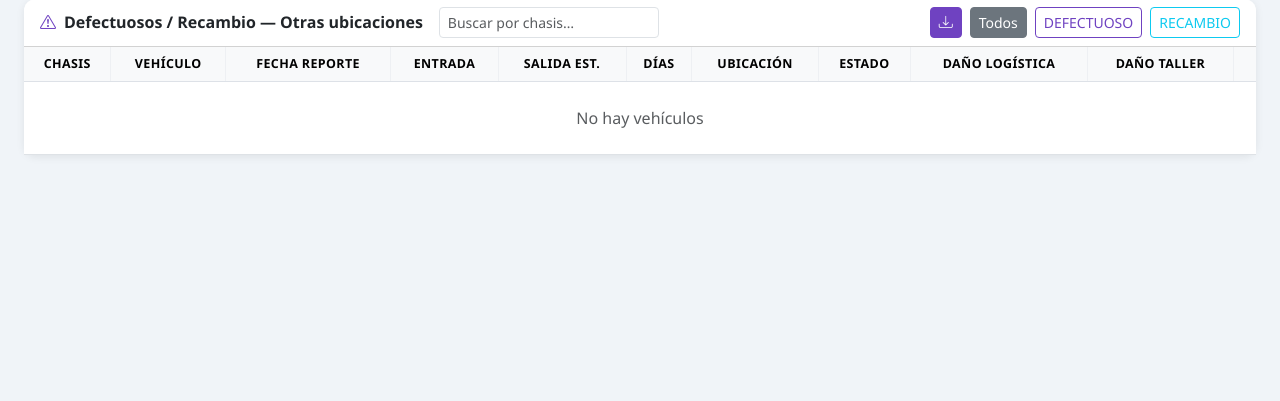
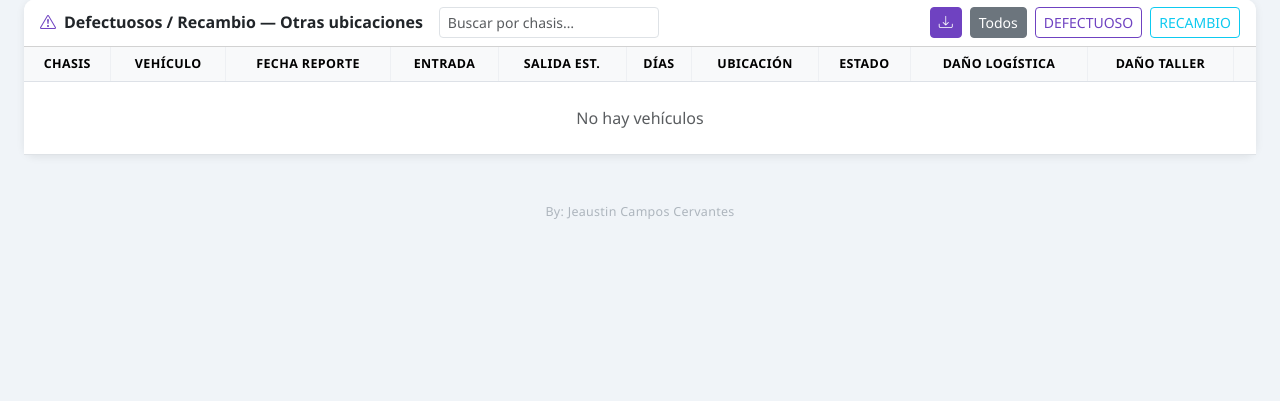
Before and after one commit to Jeaustin288/taller-tracker, a Flask app: page / in a window 1280 px wide. Shown: the part 399-800 px from the top of the page. Run offline with Flask 3, Linux system fonts and the light colour scheme; data that the repository does not hold is empty; some libraries are stand-ins or nearby versions.

Commit message:
Footer: By Jeaustin Campos Cervantes

```diff
--- a/taller_tracker/templates/index.html
+++ b/taller_tracker/templates/index.html
@@ -746,5 +746,10 @@ function showToast(msg, type='success') {
   setTimeout(()=>{ try{document.getElementById(id).remove();}catch(e){} },5000);
 }
 </script>
+
+<footer class="text-center py-3 mt-2" style="color:#adb5bd;font-size:.78rem;letter-spacing:.3px;">
+  By: Jeaustin Campos Cervantes
+</footer>
+
 </body>
 </html>
```
